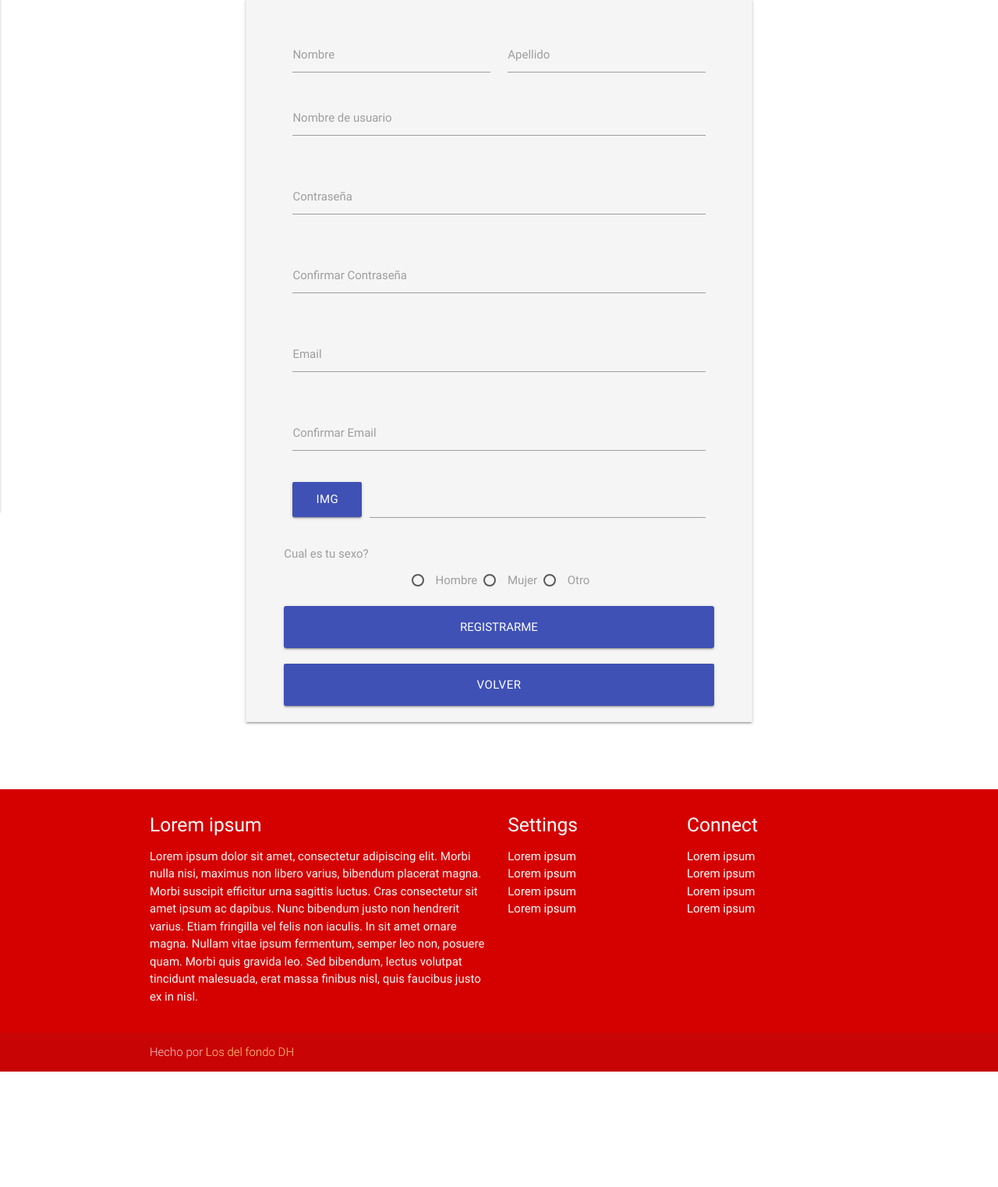
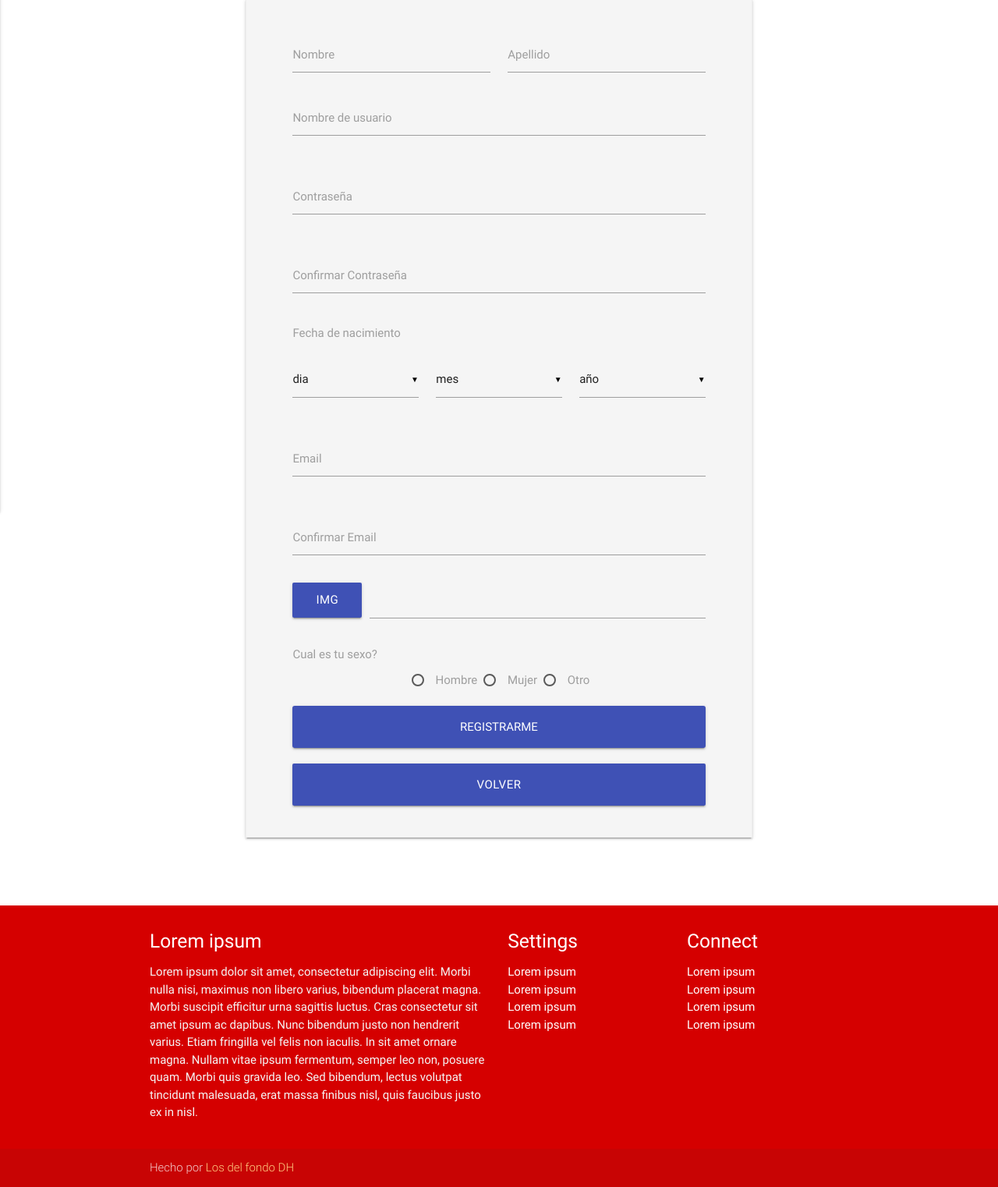
Before and after one commit to lmancuso/deprevia, a PHP site: page /register.php in a window 1280 px wide. Shown: the part 204-1726 px from the top of the page at 78% size. Before the commit the page ends 1578 px from the top, so only its background shows below. Run offline with PHP 8.4, Linux system fonts and the light colour scheme; some libraries are stand-ins or nearby versions.

Commit message:
se modifica registro visualmente y se agrega fecha de nac

```diff
--- a/register.php
+++ b/register.php
@@ -17,6 +17,22 @@
   <body>
 
 <?php
+$meses = [
+    1 => "Enero", 2 => "Febrero", 3 => "Marzo", 4 => "Abril", 5 => "Mayo", 6 => "Junio",
+    7 => "Julio", 8 => "Agosto", 9 => "Septiembre", 10 => "Octubre", 11 => "Noviembre", 12 => "Diciembre"
+];
+
+$categorias = [
+    ['id' => 1, 'nombre' => 'Historia'],
+    ['id' => 2, 'nombre' => 'Geografía'],
+    ['id' => 3, 'nombre' => 'Deportes'],
+    ['id' => 4, 'nombre' => 'Arte'],
+    ['id' => 5, 'nombre' => 'Ciencia'],
+    ['id' => 6, 'nombre' => 'Espectaculos'],
+];
+
+
+
 $nombre = $_POST['first_name'] ?? null;
 $apellido = $_POST['last_name'] ?? null;
 $usuario = $_POST['username'] ?? null;
@@ -24,6 +40,9 @@ $email = $_POST['email'] ?? null;
 $emailConfirm = $_POST['emailConfirm'] ?? null;
 $contrasena = $_POST['password'] ?? null;
 $contrasenaConfirm = $_POST['passwordConfirm'] ?? null;
+$dia = $_POST['fnac_dia'] ?? null;
+$mes = $_POST['fnac_mes'] ?? null;
+$anio = $_POST['fnac_anio'] ?? null;
 $genero = $_POST['genero'] ?? null;
 
 $arrayDeErrores = [];
@@ -103,6 +122,45 @@ if($_POST)
             <input id="passwordConfirm" type="password" class="validate" name="passwordConfirm">
           </div>
         </div>
+        <p class="" style="color: #9e9e9e"> Fecha de nacimiento</p>
+        <div class="row">
+          <div class="input-field col s4">
+            <select name="fnac_dia">
+              <option value="" disabled selected>dia</option>
+              <?php for ($i = 1; $i <= 31; $i++) { ?>
+                  <option
+                      value="<?php echo $i; ?>"
+                      <?php echo ($i == $dia) ? 'selected="selected"' : ''; ?>
+                  ><?php echo $i; ?></option>
+              <?php } ?>
+            </select>
+          </div>
+          <div class="input-field col s4">
+            <select name="fnac_mes">
+              <option value="" disabled selected>mes</option>
+              <?php foreach ($meses as $numero => $nombre) { ?>
+                  <option
+                      value="<?php echo $numero; ?>"
+                      <?php echo ($numero == $mes) ? 'selected="selected"' : ''; ?>
+                  ><?php echo $nombre; ?></option>
+              <?php } ?>
+            </select>
+          </div>
+          <div class="input-field col s4">
+            <select name="fnac_anio">
+              <option value="" disabled selected style="text-align: center ">año</option>
+              <?php for ($i = date('Y'); $i >= (date('Y') - 100); $i--) { ?>
+                  <option
+                      value="<?php echo $i; ?>"
+                      <?php echo ($i == $anio) ? 'selected="selected"' : ''; ?>
+                  ><?php echo $i; ?></option>
+              <?php } ?>
+            </select>
+
+          </div>
+        </div>
+
+
         <div class="row">
           <div class="input-field col s12">
             <label for="email">Email</label>
@@ -114,8 +172,8 @@ if($_POST)
             <label for="email">Confirmar Email</label>
             <input id="emailConfirm" type="email" class="validate" name="emailConfirm">
           </div>
-        </div>
-        <div class="file-field input-field">
+
+        <div class="file-field input-field col s12">
           <div class="btn-large waves-effect indigo">
             <span>IMG</span>
             <input type="file" name="avatar" class="" >
@@ -124,10 +182,9 @@ if($_POST)
             <input class="file-path validate" type="text">
           </div>
         </div>
-
+        <p  class="col s12" style="color: #9e9e9e"> Cual es tu sexo? </p>
         <div class="row">
-              <p style="color: #9e9e9e"> Cual es tu sexo? </p>
-              <div action="col s12 s6">
+                  <div action="col s12">
 
                   <input name="genero" type="radio" id="genero_masculino" value="0" class="with-gap">
                   <label for="genero_masculino">Hombre</label>
@@ -143,10 +200,10 @@ if($_POST)
               </div>
         </div>
 
-        <div class="row">
+        <div class="row col s12">
           <input type="submit" name="btn_submit" class="col s12 btn btn-large waves-effect indigo" value="Registrarme">
         </div>
-        <div class="row">
+        <div class="row col s12">
           <a href="index.php" id="download-button" class="col s12 btn btn-large waves-effect indigo">Volver</a>
         </div>
       </form>
@@ -161,6 +218,11 @@ if($_POST)
 
 <?php require('templates/footer.php'); ?>
 
+<script type="text/javascript">
+$(document).ready(function() {
+  $('select').material_select();
+});
+</script>
 
   </body>
 </html>
```
